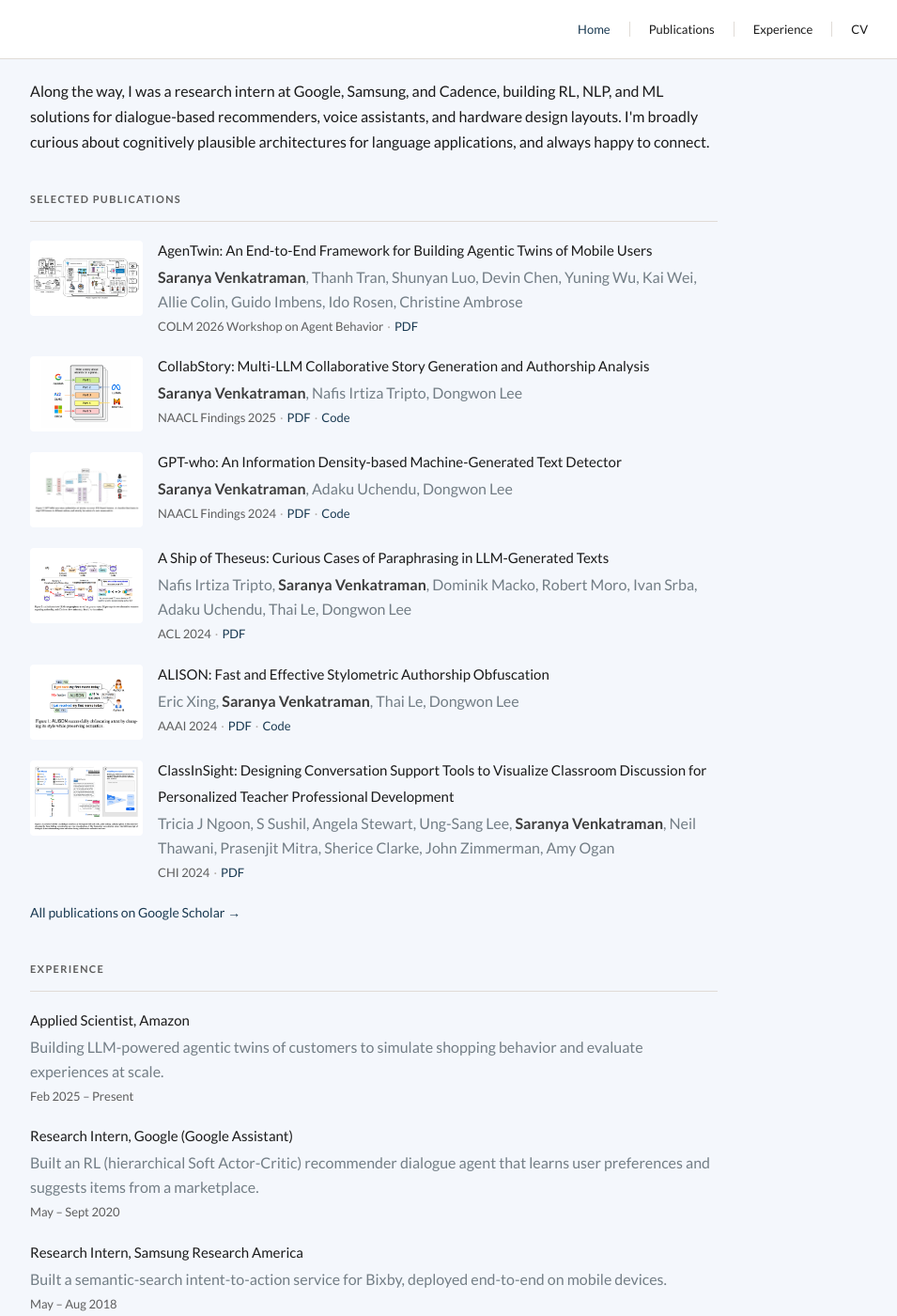
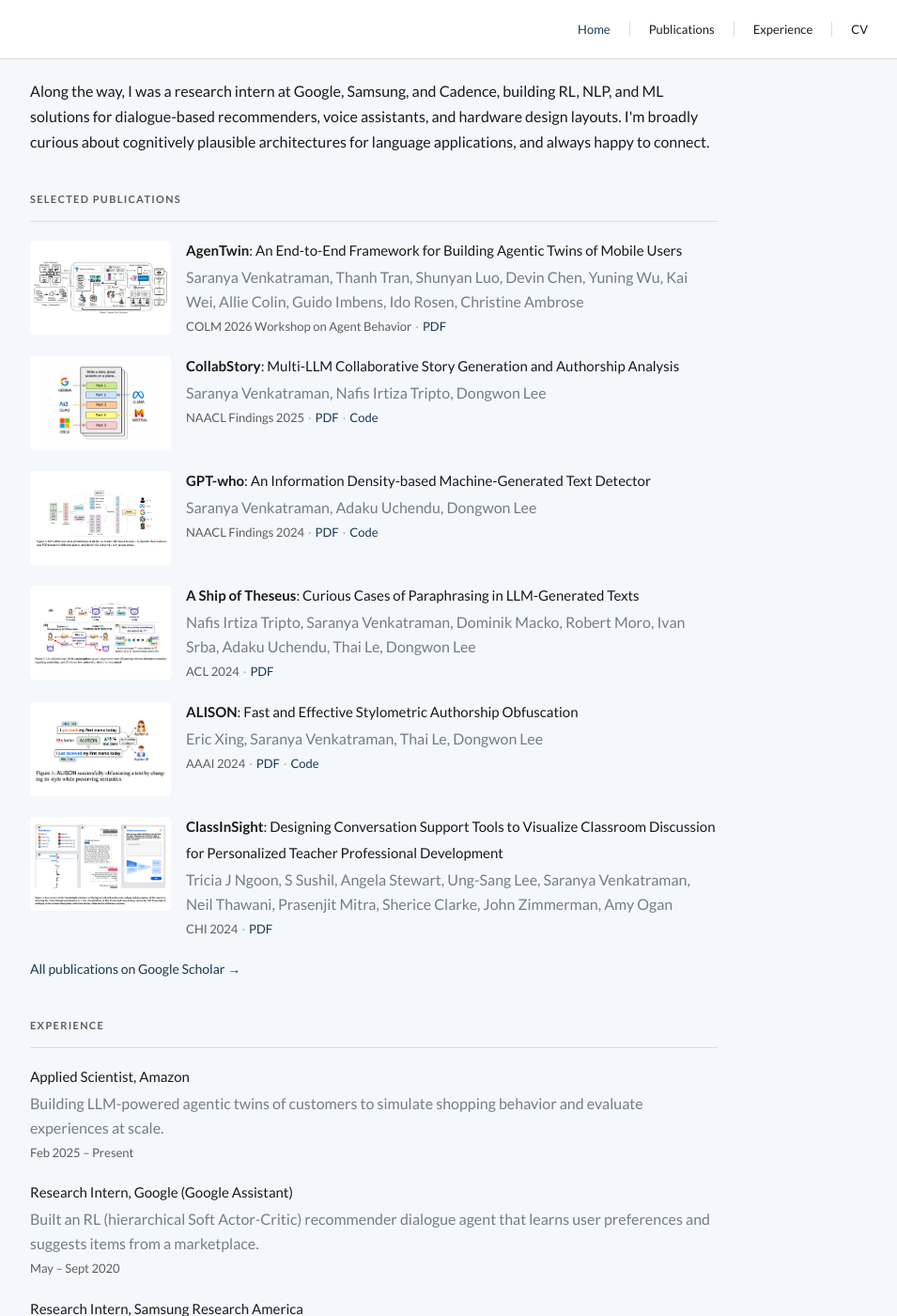
Before and after one commit to saranya-venkatraman/saranya-venkatraman.github.io, a Jekyll site: the page built from _pages/about.md, in a window 1280 px wide and 1400 px high, scrolled down 385 px. Shown: the whole window at 94% size, without its empty margins (242-1197 px from the left). Built offline with Jekyll 4.4.1, drawn with Linux system fonts in a browser that asks for light colours.

Commit message:
Update about.md

```diff
--- a/_pages/about.md
+++ b/_pages/about.md
@@ -54,15 +54,15 @@ author_profile: false
   ul.sv-list > li { margin: 0 0 18px !important; padding: 0 !important; list-style: none !important; }
   ul.sv-list > li::marker { content: none; }
   .page__content .sv-item-title, .page__content a.sv-item-title { color: #1a1a1a !important; text-decoration: none !important; font-weight: 500; font-size: 15px; line-height: 1.73; }
+  .page__content .sv-item-title strong { font-weight: 700; }
   .page__content a.sv-item-title:hover { color: #1a3a52 !important; text-decoration: underline !important; text-underline-offset: 2px; }
   .page__content p.sv-item-summary { color: #737e86 !important; font-size: 16px !important; line-height: 1.625 !important; margin: 2px 0 0 !important; }
-  .page__content p.sv-item-summary strong { color: #3d3d3d; font-weight: 700; }
   .page__content p.sv-item-meta { color: #5e5e5e !important; font-size: 13px !important; margin: 4px 0 0 !important; line-height: 1.5 !important; }
   .page__content p.sv-item-meta a { color: #1a3a52 !important; text-decoration: none !important; font-weight: 500; }
   .page__content p.sv-item-meta a:hover { text-decoration: underline !important; }
   /* Paper thumbnails */
   ul.sv-list > li.sv-pub { display: flex; gap: 16px; align-items: flex-start; }
-  .page__content a.sv-thumb { flex: 0 0 120px; width: 120px; height: 80px; display: block; background: #fff; border: 1px solid #e3e7ee; border-radius: 4px; overflow: hidden; margin-top: 4px; }
+  .page__content a.sv-thumb { flex: 0 0 150px; width: 150px; height: 100px; display: block; background: #fff; border: 1px solid #e3e7ee; border-radius: 4px; overflow: hidden; margin-top: 4px; }
   .sv-thumb img { width: 100% !important; height: 100% !important; object-fit: contain; padding: 4px; box-sizing: border-box; display: block; margin: 0 !important; }
   .sv-pub-body { flex: 1 1 0%; min-width: 0; }
   .sv-award { color: #9a5b13; font-weight: 600; }
@@ -82,7 +82,7 @@ author_profile: false
     .sv-topbar a { padding: 0 12px; }
     .sv-header-row { flex-direction: column; gap: 16px; }
     ul.sv-list > li.sv-pub { gap: 12px; }
-    .page__content a.sv-thumb { flex-basis: 84px; width: 84px; height: 60px; }
+    .page__content a.sv-thumb { flex-basis: 100px; width: 100px; height: 68px; }
     .sv-photo { width: 88px !important; height: 88px !important; }
     .page__content h1.sv-name { font-size: 30px !important; }
   }
@@ -131,48 +131,48 @@ author_profile: false
       <li class="sv-pub">
         <a class="sv-thumb" href="https://cdn.amazon.science/d9/3b/f8deb9734e34a2dd9239f335ac76/scipub-approval152134-48355376-agentwin-an-endtoend-framework-for-building-agentic-twins-of-mobile-users.pdf" target="_blank" rel="noopener" tabindex="-1" aria-hidden="true"><img src="/images/agentwin.png" alt="" loading="lazy"></a>
         <div class="sv-pub-body">
-          <a class="sv-item-title" href="https://cdn.amazon.science/d9/3b/f8deb9734e34a2dd9239f335ac76/scipub-approval152134-48355376-agentwin-an-endtoend-framework-for-building-agentic-twins-of-mobile-users.pdf" target="_blank" rel="noopener">AgenTwin: An End-to-End Framework for Building Agentic Twins of Mobile Users</a>
-          <p class="sv-item-summary"><strong>Saranya Venkatraman</strong>, Thanh Tran, Shunyan Luo, Devin Chen, Yuning Wu, Kai Wei, Allie Colin, Guido Imbens, Ido Rosen, Christine Ambrose</p>
+          <a class="sv-item-title" href="https://cdn.amazon.science/d9/3b/f8deb9734e34a2dd9239f335ac76/scipub-approval152134-48355376-agentwin-an-endtoend-framework-for-building-agentic-twins-of-mobile-users.pdf" target="_blank" rel="noopener"><strong>AgenTwin</strong>: An End-to-End Framework for Building Agentic Twins of Mobile Users</a>
+          <p class="sv-item-summary">Saranya Venkatraman, Thanh Tran, Shunyan Luo, Devin Chen, Yuning Wu, Kai Wei, Allie Colin, Guido Imbens, Ido Rosen, Christine Ambrose</p>
           <p class="sv-item-meta">COLM 2026 Workshop on Agent Behavior<span class="sv-dot">·</span><a href="https://cdn.amazon.science/d9/3b/f8deb9734e34a2dd9239f335ac76/scipub-approval152134-48355376-agentwin-an-endtoend-framework-for-building-agentic-twins-of-mobile-users.pdf" target="_blank" rel="noopener">PDF</a></p>
         </div>
       </li>
       <li class="sv-pub">
         <a class="sv-thumb" href="https://arxiv.org/abs/2406.12665" target="_blank" rel="noopener" tabindex="-1" aria-hidden="true"><img src="/images/collabstory.png" alt="" loading="lazy"></a>
         <div class="sv-pub-body">
-          <a class="sv-item-title" href="https://arxiv.org/abs/2406.12665" target="_blank" rel="noopener">CollabStory: Multi-LLM Collaborative Story Generation and Authorship Analysis</a>
-          <p class="sv-item-summary"><strong>Saranya Venkatraman</strong>, Nafis Irtiza Tripto, Dongwon Lee</p>
+          <a class="sv-item-title" href="https://arxiv.org/abs/2406.12665" target="_blank" rel="noopener"><strong>CollabStory</strong>: Multi-LLM Collaborative Story Generation and Authorship Analysis</a>
+          <p class="sv-item-summary">Saranya Venkatraman, Nafis Irtiza Tripto, Dongwon Lee</p>
           <p class="sv-item-meta">NAACL Findings 2025<span class="sv-dot">·</span><a href="https://arxiv.org/pdf/2406.12665" target="_blank" rel="noopener">PDF</a><span class="sv-dot">·</span><a href="https://github.com/saranya-venkatraman/multi_llm_story_writing">Code</a></p>
         </div>
       </li>
       <li class="sv-pub">
         <a class="sv-thumb" href="https://arxiv.org/pdf/2310.06202.pdf" target="_blank" rel="noopener" tabindex="-1" aria-hidden="true"><img src="/images/gptwho.png" alt="" loading="lazy"></a>
         <div class="sv-pub-body">
-          <a class="sv-item-title" href="https://arxiv.org/pdf/2310.06202.pdf" target="_blank" rel="noopener">GPT-who: An Information Density-based Machine-Generated Text Detector</a>
-          <p class="sv-item-summary"><strong>Saranya Venkatraman</strong>, Adaku Uchendu, Dongwon Lee</p>
+          <a class="sv-item-title" href="https://arxiv.org/pdf/2310.06202.pdf" target="_blank" rel="noopener"><strong>GPT-who</strong>: An Information Density-based Machine-Generated Text Detector</a>
+          <p class="sv-item-summary">Saranya Venkatraman, Adaku Uchendu, Dongwon Lee</p>
           <p class="sv-item-meta">NAACL Findings 2024<span class="sv-dot">·</span><a href="https://arxiv.org/pdf/2310.06202" target="_blank" rel="noopener">PDF</a><span class="sv-dot">·</span><a href="https://github.com/saranya-venkatraman/gpt-who">Code</a></p>
         </div>
       </li>
       <li class="sv-pub">
         <a class="sv-thumb" href="https://arxiv.org/pdf/2311.08374" target="_blank" rel="noopener" tabindex="-1" aria-hidden="true"><img src="/images/ship.png" alt="" loading="lazy"></a>
         <div class="sv-pub-body">
-          <a class="sv-item-title" href="https://arxiv.org/pdf/2311.08374" target="_blank" rel="noopener">A Ship of Theseus: Curious Cases of Paraphrasing in LLM-Generated Texts</a>
-          <p class="sv-item-summary">Nafis Irtiza Tripto, <strong>Saranya Venkatraman</strong>, Dominik Macko, Robert Moro, Ivan Srba, Adaku Uchendu, Thai Le, Dongwon Lee</p>
+          <a class="sv-item-title" href="https://arxiv.org/pdf/2311.08374" target="_blank" rel="noopener"><strong>A Ship of Theseus</strong>: Curious Cases of Paraphrasing in LLM-Generated Texts</a>
+          <p class="sv-item-summary">Nafis Irtiza Tripto, Saranya Venkatraman, Dominik Macko, Robert Moro, Ivan Srba, Adaku Uchendu, Thai Le, Dongwon Lee</p>
           <p class="sv-item-meta">ACL 2024<span class="sv-dot">·</span><a href="https://arxiv.org/pdf/2311.08374" target="_blank" rel="noopener">PDF</a></p>
         </div>
       </li>
       <li class="sv-pub">
         <a class="sv-thumb" href="https://ojs.aaai.org/index.php/AAAI/article/view/29901" target="_blank" rel="noopener" tabindex="-1" aria-hidden="true"><img src="/images/alison.png" alt="" loading="lazy"></a>
         <div class="sv-pub-body">
-          <a class="sv-item-title" href="https://ojs.aaai.org/index.php/AAAI/article/view/29901" target="_blank" rel="noopener">ALISON: Fast and Effective Stylometric Authorship Obfuscation</a>
-          <p class="sv-item-summary">Eric Xing, <strong>Saranya Venkatraman</strong>, Thai Le, Dongwon Lee</p>
+          <a class="sv-item-title" href="https://ojs.aaai.org/index.php/AAAI/article/view/29901" target="_blank" rel="noopener"><strong>ALISON</strong>: Fast and Effective Stylometric Authorship Obfuscation</a>
+          <p class="sv-item-summary">Eric Xing, Saranya Venkatraman, Thai Le, Dongwon Lee</p>
           <p class="sv-item-meta">AAAI 2024<span class="sv-dot">·</span><a href="https://arxiv.org/pdf/2402.00835" target="_blank" rel="noopener">PDF</a><span class="sv-dot">·</span><a href="https://github.com/ericx003/alison">Code</a></p>
         </div>
       </li>
       <li class="sv-pub">
         <a class="sv-thumb" href="https://tngoon.github.io/docs/pubs/Ngoon_etal_2024_CHI.pdf" target="_blank" rel="noopener" tabindex="-1" aria-hidden="true"><img src="/images/cis.png" alt="" loading="lazy"></a>
         <div class="sv-pub-body">
-          <a class="sv-item-title" href="https://tngoon.github.io/docs/pubs/Ngoon_etal_2024_CHI.pdf" target="_blank" rel="noopener">ClassInSight: Designing Conversation Support Tools to Visualize Classroom Discussion for Personalized Teacher Professional Development</a>
-          <p class="sv-item-summary">Tricia J Ngoon, S Sushil, Angela Stewart, Ung-Sang Lee, <strong>Saranya Venkatraman</strong>, Neil Thawani, Prasenjit Mitra, Sherice Clarke, John Zimmerman, Amy Ogan</p>
+          <a class="sv-item-title" href="https://tngoon.github.io/docs/pubs/Ngoon_etal_2024_CHI.pdf" target="_blank" rel="noopener"><strong>ClassInSight</strong>: Designing Conversation Support Tools to Visualize Classroom Discussion for Personalized Teacher Professional Development</a>
+          <p class="sv-item-summary">Tricia J Ngoon, S Sushil, Angela Stewart, Ung-Sang Lee, Saranya Venkatraman, Neil Thawani, Prasenjit Mitra, Sherice Clarke, John Zimmerman, Amy Ogan</p>
           <p class="sv-item-meta">CHI 2024<span class="sv-dot">·</span><a href="https://tngoon.github.io/docs/pubs/Ngoon_etal_2024_CHI.pdf" target="_blank" rel="noopener">PDF</a></p>
         </div>
       </li>
```
